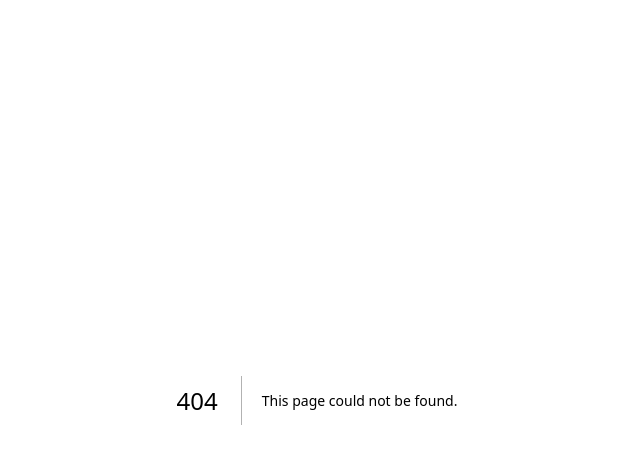
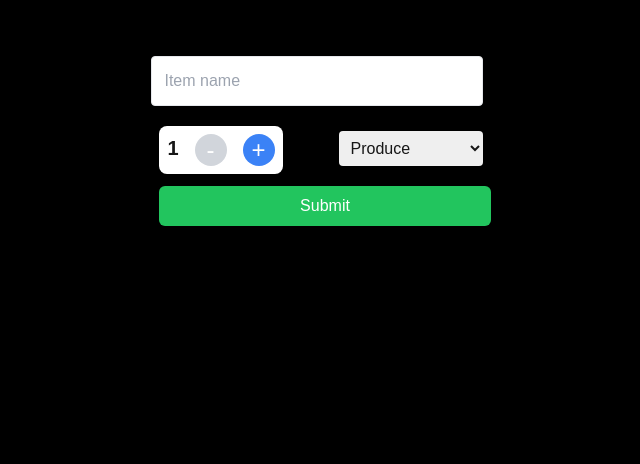
Before and after one commit to snehaaw/cprg306-assignments, a Next.js app: page /week-5 in a window 1280 px wide. Before the commit this address had no page. Shown: the top 464 px of the page, without its empty margins (323-963 px from the left). Built offline with nearby package versions, Linux system fonts and the light colour scheme.

Commit message:
did week-5 assignment
added name, category and submit components and displayed alert and item entered from the user in the console log.

```diff
--- a/app/page.js
+++ b/app/page.js
@@ -6,7 +6,8 @@ export default function Home() {
       <h1>CPRG 306: Web Development 2 - Assignments</h1>
       <Link href="/week-2" className="text-blue-600 hover:underline">Week 2 Assignment</Link> <br/>
       <Link href="/week-3" className="text-blue-600 hover:underline">Week 3 Assignment</Link><br/>
-      <Link href="/week-4" className="text-blue-600 hover:underline">Week 4 Assignment</Link>
+      <Link href="/week-4" className="text-blue-600 hover:underline">Week 4 Assignment</Link><br/>
+      <Link href="/week-5" className="text-blue-600 hover:underline">Week 5 Assignment</Link>
     </main>
   );
 }
--- /dev/null
+++ b/app/week-5/new-item.js
@@ -0,0 +1,103 @@
+'use client';
+
+import { useState } from 'react';
+
+export default function NewItem() {
+
+  const [name, setName] = useState('');
+  const [quantity, setQuantity] = useState(1);
+  const [category, setCategory] = useState('produce');
+
+  function increment () {
+    if (quantity < 20) {
+      setQuantity(quantity + 1);
+    }
+  };
+
+  function decrement  () {
+    if (quantity > 1) {
+      setQuantity(quantity - 1);
+    }
+  };
+
+  const handleSubmit = (e) => {
+    e.preventDefault();
+
+    const item = { name, quantity, category };
+
+    console.log(item);
+
+    alert(`Name: ${name}\nQuantity: ${quantity}\nCategory: ${category}`);
+
+    setName('');
+    setQuantity(1);
+    setCategory('produce');
+  };
+
+  return (
+    <div className="flex  justify-center items-start min-h-screen bg-black pt-8">
+      <form onSubmit={handleSubmit} className="bg-black p-4 rounded-lg shadow-lg  space-x-4 w-auto ">
+        {/* Name */}
+        <div className="mb-4 p-2 bg-black rounded-lg flex items-start w-auto">
+          <input
+            type="text"
+            value={name}
+            onChange={(e) => setName(e.target.value)}
+            required
+            className="border p-3 rounded w-full bg-white text-black"
+            placeholder="Item name"
+          />
+        </div>
+      <div className="mb-2 bg-black rounded-lg flex items-center space-x-12 h-10">
+        <div className="bg-white p-2 rounded-lg shadow-lg flex items-start space-x-4 h-12 w-auto">
+      <span className="text-xl font-bold">{quantity}</span>
+
+      <button
+        type="button"
+        onClick={decrement}
+        disabled={quantity === 1}
+        className="bg-blue-500 text-white rounded-full  w-8 h-8   text-2xl disabled:bg-gray-300"
+      >
+        -
+      </button>
+
+      <button
+        type="button"
+        onClick={increment}
+        disabled={quantity === 20}
+        className="bg-blue-500 text-white rounded-full w-8 h-8  text-2xl disabled:bg-gray-300"
+      >
+          +
+        </button>
+      </div>
+      {/* Category*/}
+      <div className="p-2 rounded-lg shadow-lg flex items-end  h-12 w-auto">
+          <select
+            value={category}
+            onChange={(e) => setCategory(e.target.value)}
+            className="p-2  rounded w-full"
+          >
+            <option value="produce">Produce</option>
+            <option value="dairy">Dairy</option>
+            <option value="bakery">Bakery</option>
+            <option value="meat">Meat</option>
+            <option value="frozen foods">Frozen Foods</option>
+            <option value="canned goods">Canned Goods</option>
+            <option value="dry goods">Dry Goods</option>
+            <option value="beverages">Beverages</option>
+            <option value="snacks">Snacks</option>
+            <option value="household">Household</option>
+            <option value="other">Other</option>
+          </select>
+        </div>
+        </div>
+        {/* Submission Button */}
+        <div className=' py-2'>
+        <button type="submit" className="bg-green-500 text-white  py-2 rounded-md w-full">
+          Submit
+        </button>
+        </div>
+      </form>
+    </div>
+  );
+}
--- /dev/null
+++ b/app/week-5/page.js
@@ -0,0 +1,9 @@
+import NewItem from './new-item';
+
+export default function Week4Page() {
+  return (
+    <div>
+      <NewItem />
+    </div>
+  );
+}
```
